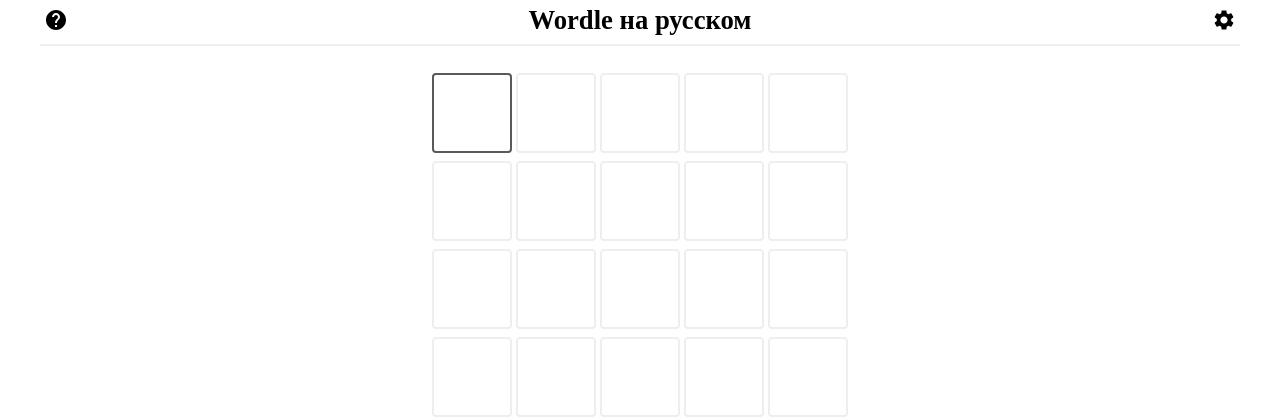
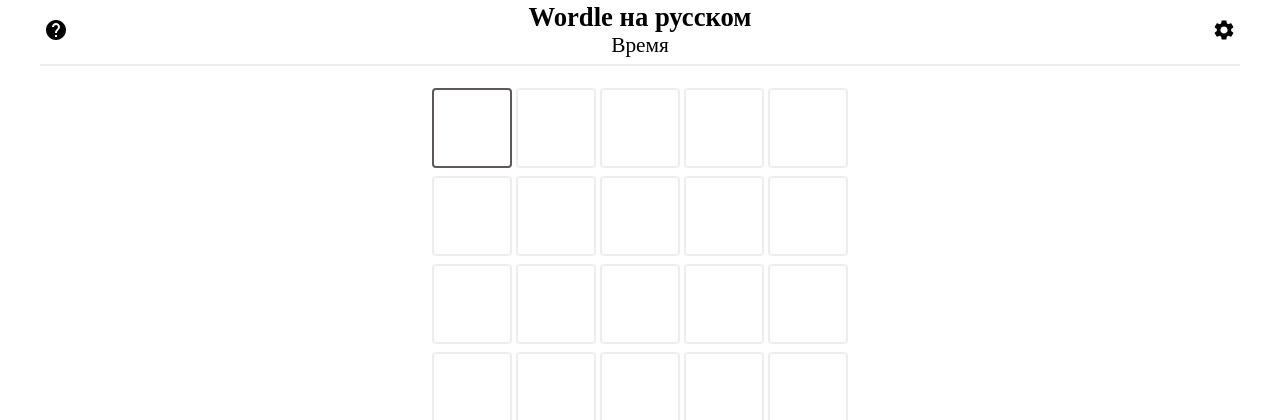
Before and after one commit to Daniil-Solo/Ru-Wordle, a Django app: page / in a window 1280 px wide. Shown: the top 420 px of the page. Run offline with Django 4.2, Linux system fonts and the light colour scheme; data that the repository does not hold is empty; parts of the project's set-up code (start-up, migrations or seed data) failed here and were passed over.

Commit message:
add timer view

```diff
--- a/backend/static/css/style.css
+++ b/backend/static/css/style.css
@@ -166,3 +166,10 @@
     background-color: #757575;
     color: #FFF;
 }
+
+/* Таймер */
+#timer{
+    font-weight: 500;
+    font-size: 16pt;
+    margin-top: 4px;
+}
--- a/backend/words/templates/words/index.html
+++ b/backend/words/templates/words/index.html
@@ -23,6 +23,7 @@
                 </li>
                 <li class="top-menu-item">
                     <h1 class="heading">Wordle на русском</h1>
+                    <h2 id="timer" align="center">Время</h2>
                 </li>
                 <li class="top-menu-item">
                     <button class="btn">
```
